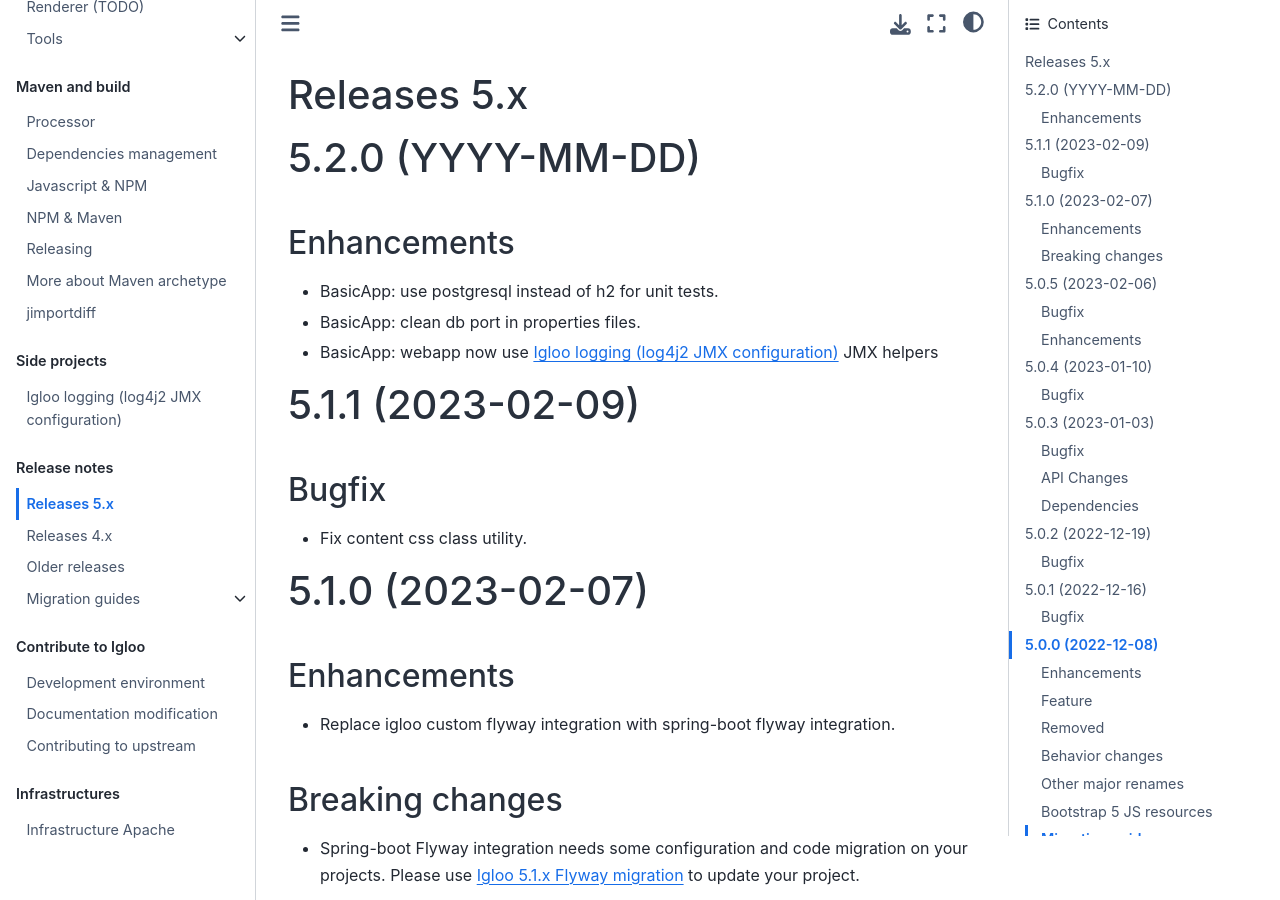
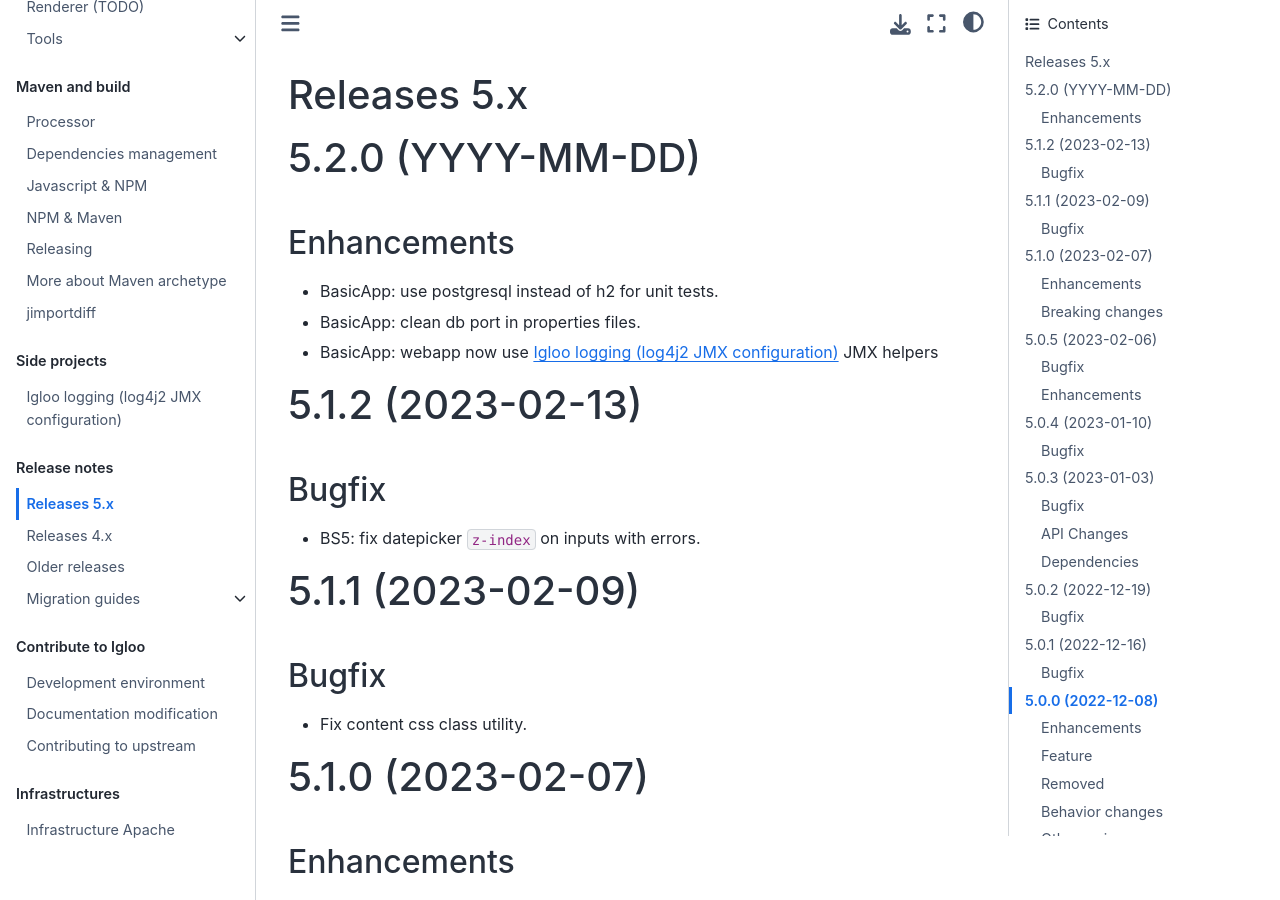
Before and after one commit to igloo-project/igloo-doc, a Sphinx documentation site: the page built from source/release-notes/releases-5.x.md, in a window 1280 px wide and 900 px high. Built offline with Sphinx 7.4.7 and the Sphinx Book theme 1.1.4, drawn with Linux system fonts in a browser that asks for light colours.

Commit message:
Changelog 5.1.2

```diff
--- a/source/release-notes/releases-5.x.md
+++ b/source/release-notes/releases-5.x.md
@@ -9,6 +9,14 @@
 * BasicApp: use postgresql instead of h2 for unit tests.
 * BasicApp: clean db port in properties files.
 * BasicApp: webapp now use {ref}`igloo-logging` JMX helpers
+
+(v5.1.2)=
+
+# 5.1.2 (2023-02-13)
+
+## Bugfix
+
+* BS5: fix datepicker `z-index` on inputs with errors.
 
 (v5.1.1)=
 
```
